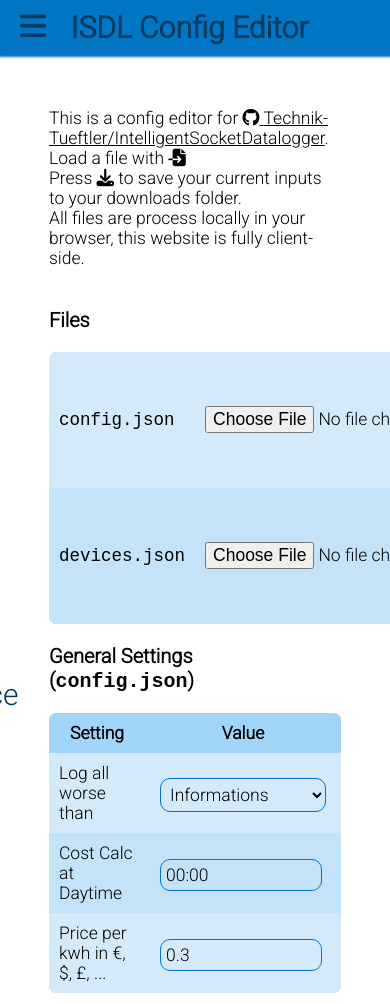
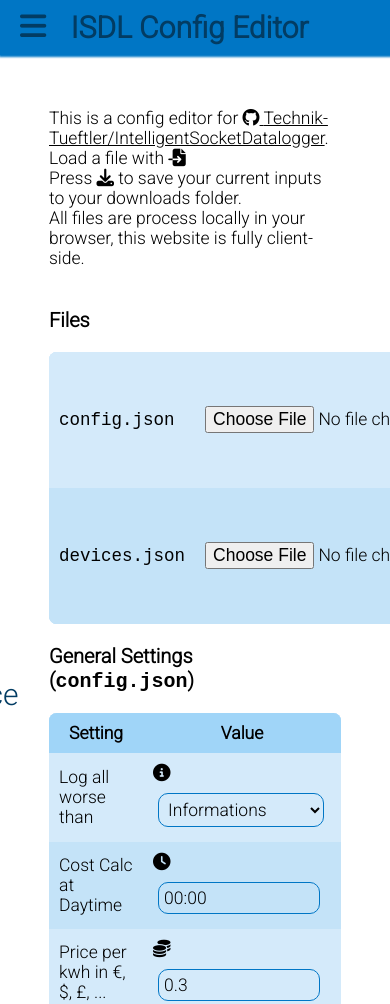
Before and after one commit to J0J0HA/IntelligentSocketDataloggerConfigGenerator, a plain HTML site: page index.html in a window 390 px wide. Shown: the top 1004 px of the page. Drawn offline with Linux system fonts and the light colour scheme; a web font is replaced by a local one.

Commit message:
Added CostCalc in list, icons and github links

```diff
--- a/index.html
+++ b/index.html
@@ -68,6 +68,7 @@
                 <tr>
                     <td>Log all worse than</td>
                     <td>
+                        <span id="selected_icon"><i class="fa-solid fa-circle-info"></i></span>
                         <select id="log_level" onchange="generate()">
                             <option value="error">Errors</option>
                             <option value="warning">Warnings</option>
@@ -79,12 +80,14 @@
                 <tr>
                     <td>Cost Calc at Daytime</td>
                     <td>
+                        <i class="fa-solid fa-clock"></i>
                         <input id="cost_calc_request_time" type="text" value="00:00" onchange="generate()">
                     </td>
                 </tr>
                 <tr>
                     <td>Price per kwh in €, $, £, ...</td>
                     <td>
+                        <i class="fa-solid fa-coins"></i>
                         <input id="price_kwh" type="number" min="0" step="0.1" value="0.3" onchange="generate()">
                     </td>
                 </tr>
@@ -100,7 +103,7 @@
                         <th>Type</th>
                         <th>IP-Adress</th>
                         <th>Update Interval</th>
-                        <th>Cost Calculation at <span id="filltime"></span></th>
+                        <th>Cost Calculation at <span name="filltime"></span></th>
                     </thead>
                     <tbody>
                         <tr>
@@ -137,6 +140,7 @@
                     <th>Type</th>
                     <th>IP-Adress</th>
                     <th>Update Interval</th>
+                    <th>Cost Calc at <span name="filltime"></span><br>Daily<br>Monthly<br>Yearly</th>
                     <th>Actions</th>
                 </thead>
                 <tbody id="devviebod">
--- a/src/css/formula.css
+++ b/src/css/formula.css
@@ -307,6 +307,15 @@ html:not([data-scroll='0'])>body>.f-floatingmenu {
     width: 150px;
 }
 
+.f-input.f-tag-wrong {
+    border-color: red;
+    background-color: rgba(255, 0, 0, 0.37);
+}
+
+.f-input.f-tag-wrong:hover {
+    background-color: rgba(255, 56, 56, 0.37);
+}
+
 .f-input[type="password"] {
     color: var(--acdark);
 }
--- a/src/js/formula.js
+++ b/src/js/formula.js
@@ -104,8 +104,8 @@ const formula = {
     setOptionValue: (nm, to) => {
         elm = $(".f-option[name='" + nm + "']");
         if (elm.hasClass("f-style-multi")) {
-            if (elm.hasClass("f-tag-selected") != to)
-                elm.toggleClass("f-tag-selected")
+            if (to) elm.addClass("f-tag-selected")
+            else elm.removeClass("f-tag-selected")
         } else {
             alert("Not allowed!");
         }
--- a/src/js/index.js
+++ b/src/js/index.js
@@ -4,6 +4,12 @@ const devices = {
     "shelly:3em": "Shelly 3EM"
 };
 
+const loglevelicon = {
+    "debug": '<i class="fa-solid fa-bug"></i>',
+    "info": '<i class="fa-solid fa-circle-info"></i>',
+    "warning": '<i class="fa-solid fa-triangle-exclamation"></i>',
+    "error": '<i class="fa-solid fa-square-xmark"></i>'
+}
 
 if (!String.prototype.padStart) {
     String.prototype.padStart = function (paddingValue) {
@@ -122,10 +128,27 @@ $(() => {
 
     setInterval(() => {
         // Transfer Time
-        $("#filltime").text($("#cost_calc_request_time").val())
+        $("[name=filltime]").text($("#cost_calc_request_time").val())
+        $("#selected_icon").html(loglevelicon[$("#log_level").val()])
 
         // Check values to be valid here!
-    }, 1000)
+        if (!$("#cost_calc_request_time").val().match(/^\d\d\:\d\d$/g)) $("#cost_calc_request_time").addClass("f-tag-wrong")
+        else $("#cost_calc_request_time").removeClass("f-tag-wrong")
+        if (!$("#price_kwh").val().match(/^[\d\.]+$/g) || (parseFloat($("#price_kwh").val()) <= 0)) $("#price_kwh").addClass("f-tag-wrong")
+        else $("#price_kwh").removeClass("f-tag-wrong")
+        if (!$("#edit-name").val().match(/^.+$/g) || (($("#edit-name").val() != edit_name_no_alert) && ($("#edit-name").val() in current.devices))) $("#edit-name").addClass("f-tag-wrong")
+        else $("#edit-name").removeClass("f-tag-wrong")
+        if (!$("#edit-ip").val().match(/^((25[0-5]|(2[0-4]|1\d|[1-9]|)\d)\.?\b){4}$/g)) $("#edit-ip").addClass("f-tag-wrong")
+        else $("#edit-ip").removeClass("f-tag-wrong")
+        if (!$("#edit-update_time").val().match(/^\d+$/g) || (parseInt($("#edit-update_time").val()) <= 0)) $("#edit-update_time").addClass("f-tag-wrong")
+        else $("#edit-update_time").removeClass("f-tag-wrong")
+        if (!$("#dayofmonth").val().match(/^\d+$/g) || (parseInt($("#dayofmonth").val()) <= 0) || (parseInt($("#dayofmonth").val()) > 31)) $("#dayofmonth").addClass("f-tag-wrong")
+        else $("#dayofmonth").removeClass("f-tag-wrong")
+        if (!$("#dayofyear").val().match(/^\d+$/g) || (parseInt($("#dayofyear").val()) <= 0) || (parseInt($("#dayofyear").val()) > 31)) $("#dayofyear").addClass("f-tag-wrong")
+        else $("#dayofyear").removeClass("f-tag-wrong")
+        if (!$("#monthofyear").val().match(/^\d+$/g) || (parseInt($("#monthofyear").val()) <= 0) || (parseInt($("#monthofyear").val()) > 12)) $("#monthofyear").addClass("f-tag-wrong")
+        else $("#monthofyear").removeClass("f-tag-wrong")
+    }, 250)
 
     list_devices();
 });
@@ -139,6 +162,7 @@ function list_devices() {
         html += '<td><i class="fa-solid fa-bullseye"></i> ' + (devices[dval["type"]] || dval["type"] || "undefined") + "</td>";
         html += '<td><i class="fa-solid fa-display"></i> ' + dval["ip"] + "</td>";
         html += '<td><i class="fa-regular fa-clock"></i> ' + dval["update_time"] + "sec</td>";
+        html += '<td>' + (dval["cost_calc_day"] ? '<i class="fa-solid fa-check"></i>' : '<i class="fa-solid fa-xmark"></i>') + '<br>' + (dval["cost_calc_month"] ? ('<i class="fa-solid fa-calendar-days"></i> ' + dval["cost_calc_month"] + ".") : '<i class="fa-solid fa-xmark"></i>') + '<br>' + (dval["cost_calc_year"] ? ('<i class="fa-solid fa-calendar-days"></i> ' + dval["cost_calc_year"] + ".") : '<i class="fa-solid fa-xmark"></i>') + '</td>';
         html += '<td><button onclick="edit_device(\'' + dname + '\')"><i class="fa-solid fa-gear"></i></button><button onclick="delete_device(\'' + dname + '\')"><i class="fa-solid fa-trash-can"></i></button></td>';
         html += "</tr>";
     }
```
